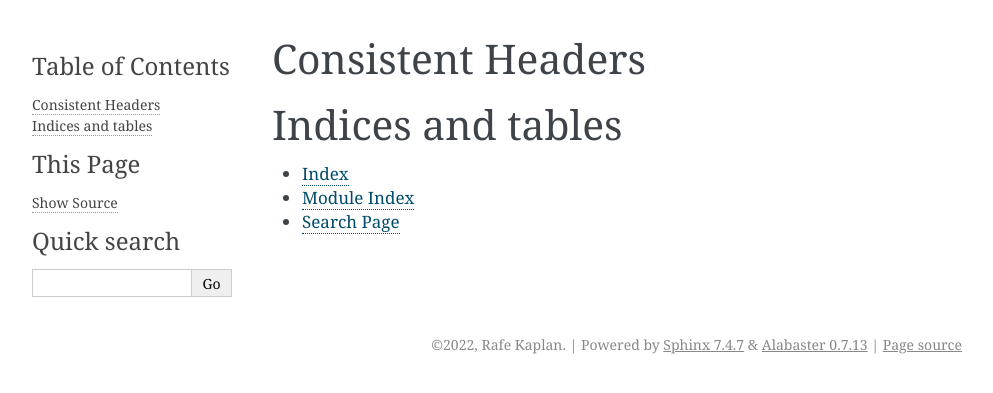
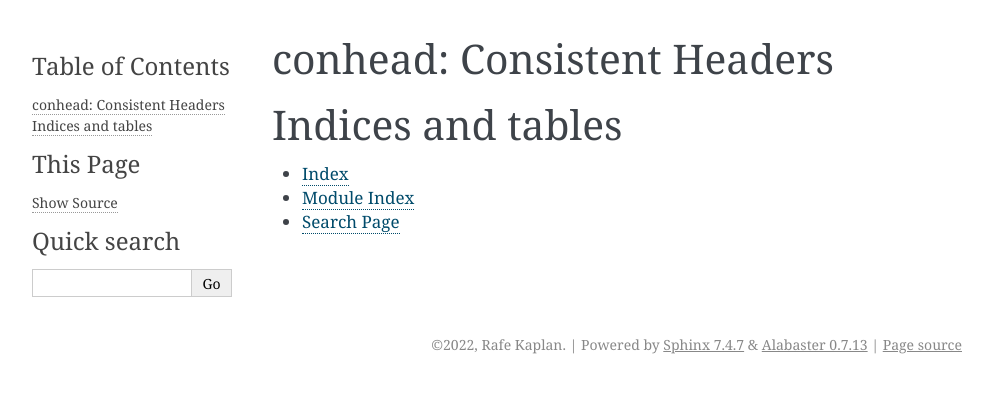
Before and after one commit to slobberchops/conhead, a Sphinx documentation site: the page built from docs/source/index.rst, in a window 1280 px wide. Shown: the top 393 px of the page, without its empty margins (148-1141 px from the left). Built offline with Sphinx 7.4.7, drawn with Linux system fonts in a browser that asks for light colours; some of the changed lines change nothing that is shown.

Commit message:
Retry using pkg_resources

```diff
--- a/docs/source/conf.py
+++ b/docs/source/conf.py
@@ -4,6 +4,8 @@
 # Updated: 2022-06-06
 #
 # Configuration file for the Sphinx documentation builder.
+
+import pkg_resources
 
 # -- Path setup --------------------------------------------------------------
 
@@ -12,12 +14,13 @@
 
 # -- Project information -----------------------------------------------------
 
-project = "conhead"
+conhead = pkg_resources.get_distribution("conhead")
+
+project = conhead.project_name
 author = "Rafe Kaplan"
 copyright = f"2022, {author}"
 
-release = "0.4"
-version = "0.4.0"
+release = conhead.version
 
 
 # -- General configuration ---------------------------------------------------
--- a/docs/source/index.rst
+++ b/docs/source/index.rst
@@ -4,8 +4,8 @@
 
     Updated: 2022-06-06
 
-Consistent Headers
-==================
+conhead: Consistent Headers
+===========================
 
 .. toctree::
    :maxdepth: 2
```
Also changed, not shown: .readthedocs.yaml.
